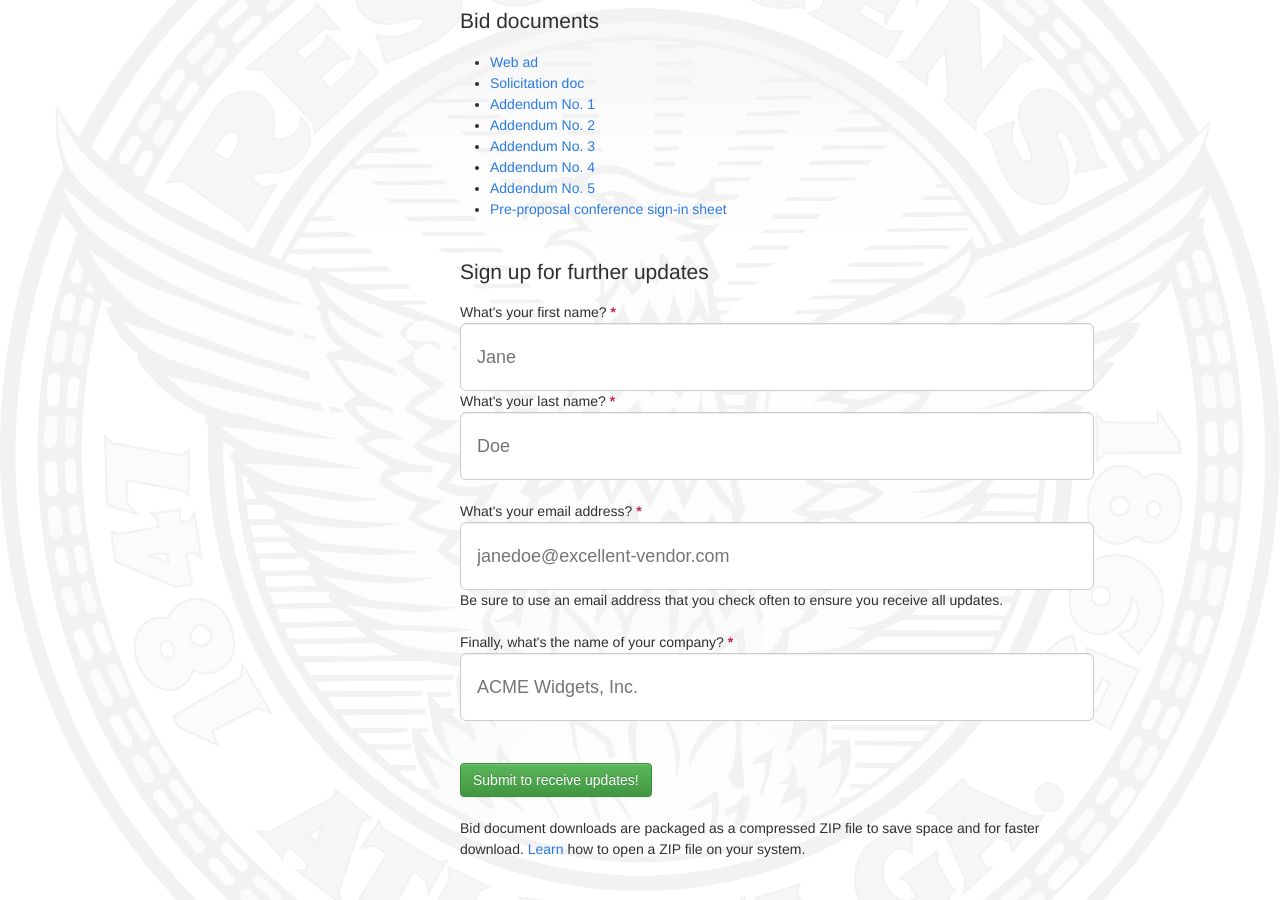
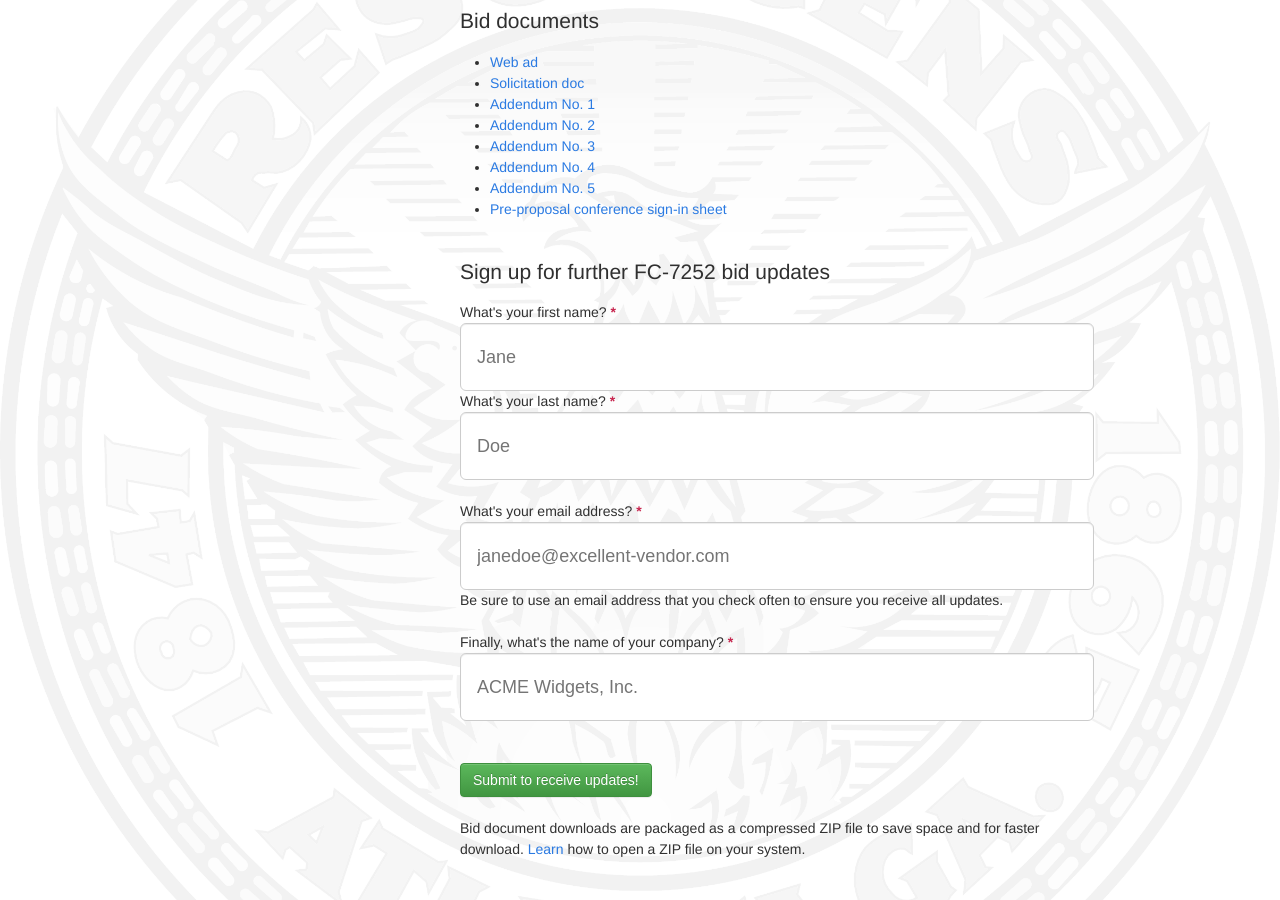
Before and after one commit to codeforamerica/atlanta-procurement-www, a Jekyll site: the page built from opportunities/_posts/2014-09-17-fc-7252.md, in a window 1280 px wide and 900 px high, scrolled down 917 px. Built offline with Jekyll 4.4.1, drawn with Linux system fonts in a browser that asks for light colours; nearby versions of some CDN libraries; comment, search, counter and statistics services are not loaded.

Commit message:
Copy changes.

```diff
--- a/opportunities/_posts/2014-09-17-fc-7252.md
+++ b/opportunities/_posts/2014-09-17-fc-7252.md
@@ -47,7 +47,7 @@ Valerie Floyd ([vmfloyd@atlantaga.gov](mailto:vmfloyd@atlantaga.gov "Email Valer
 - [Pre-proposal conference sign-in sheet](http://atlantaga.gov/modules/showdocument.aspx?documentid=14999)
 <br><br>
 
-## Sign up for further updates
+## Sign up for further FC-7252 bid updates
 
 <div class="form-group">
 
```
